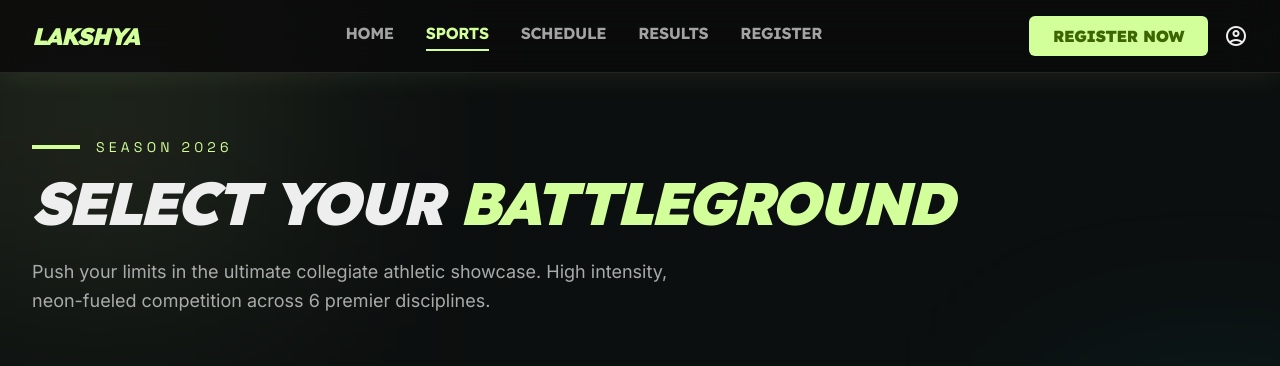
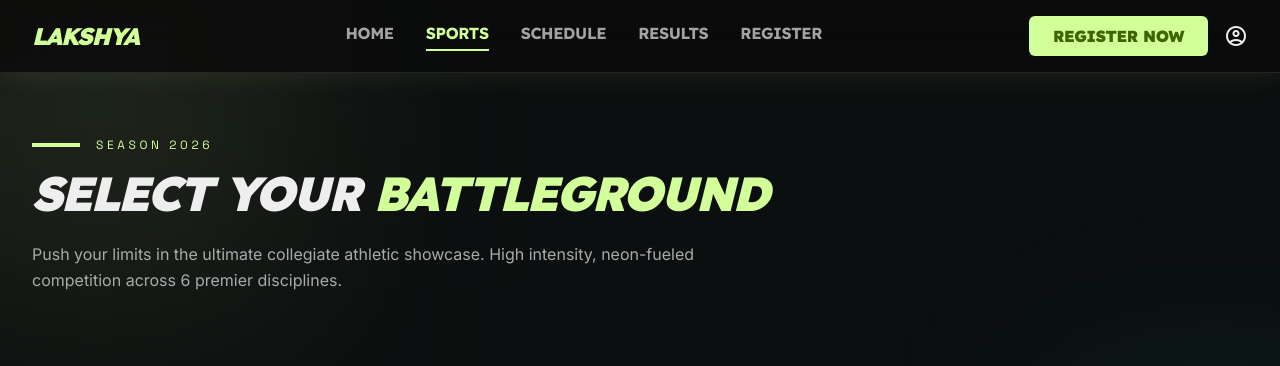
Before and after one commit to lakshyahitk/Lakshya, a Next.js app: page /sports in a window 1280 px wide. Shown: the top 366 px of the page. Built offline with nearby package versions, Linux system fonts and the light colour scheme.

Commit message:
made the font little smaller in sports page

```diff
--- a/src/app/sports/page.js
+++ b/src/app/sports/page.js
@@ -105,20 +105,20 @@ export default function SportsPage() {
             <div className="flex items-center gap-4 mb-4">
               <span className="w-12 h-1" style={{ backgroundColor: "#d2ff9a", display: "inline-block" }} />
               <span
-                className="tracking-[0.3em] uppercase text-sm"
+                className="tracking-[0.3em] uppercase text-xs text-center sm:text-left"
                 style={{ fontFamily: "'Space Grotesk', sans-serif", color: "#d2ff9a" }}
               >
                 Season 2026
               </span>
             </div>
             <h1
-              className="text-4xl md:text-5xl lg:text-6xl font-black italic tracking-tighter uppercase mb-6 leading-none"
+              className="text-3xl md:text-4xl lg:text-5xl font-black italic tracking-tighter uppercase mb-4 sm:mb-6 leading-none"
               style={{ fontFamily: "'Lexend', sans-serif" }}
             >
               Select Your{" "}
               <span style={{ color: "#d2ff9a" }}>Battleground</span>
             </h1>
-            <p className="max-w-2xl text-lg leading-relaxed" style={{ color: "#a9abab" }}>
+            <p className="max-w-2xl text-sm sm:text-base leading-relaxed" style={{ color: "#a9abab" }}>
               Push your limits in the ultimate collegiate athletic showcase. High intensity, neon-fueled competition across 6 premier disciplines.
             </p>
           </header>
```
